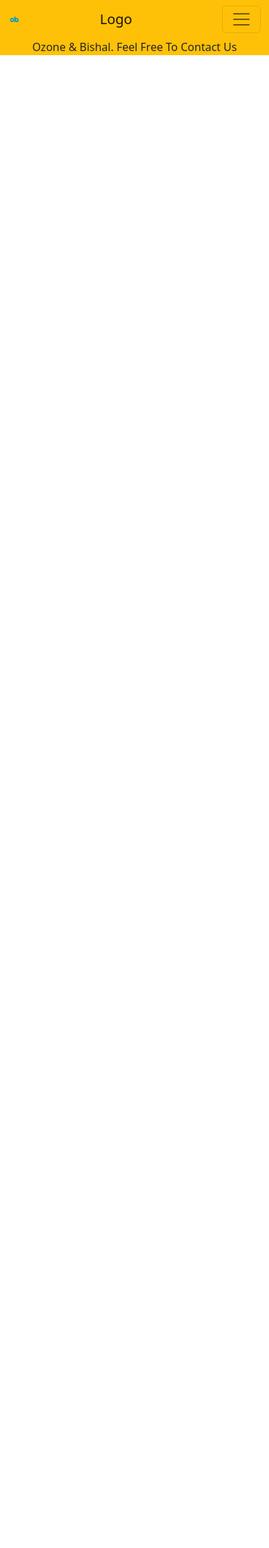
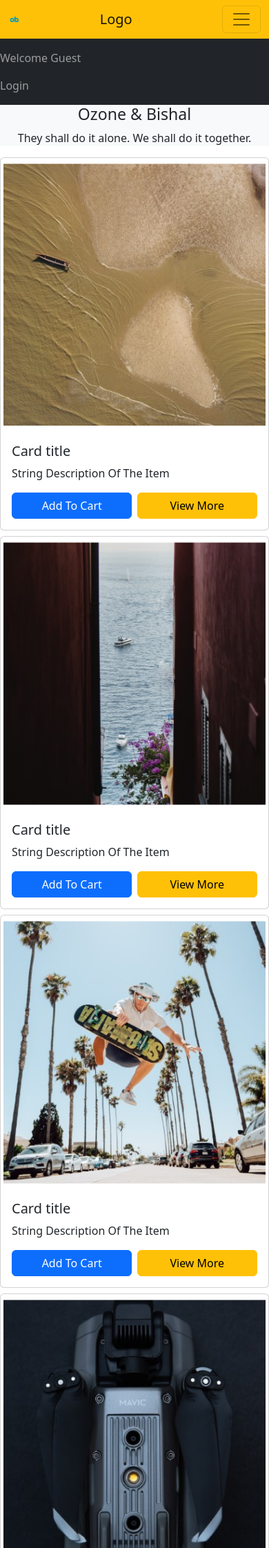
Before and after one commit to centaurusghost/Ecommerce-Website, a PHP site: page / in a window 390 px wide. Shown: the top 2244 px of the page at 69% size. Before the commit the page ends 80 px from the top, so only its background shows below. Run offline with PHP 8.4, Linux system fonts and the light colour scheme; some libraries are stand-ins or nearby versions.

Commit message:
New Design

```diff
--- a/index.php
+++ b/index.php
@@ -8,7 +8,8 @@
 <link href="https://cdn.jsdelivr.net/npm/bootstrap@5.2.0-beta1/dist/css/bootstrap.min.css" rel="stylesheet" integrity="sha384-0evHe/X+R7YkIZDRvuzKMRqM+OrBnVFBL6DOitfPri4tjfHxaWutUpFmBp4vmVor" crossorigin="anonymous">
 
 <!-- font awesome learn -->
-    <link rel="stylesheet" href="https://cdnjs.cloudflare.com/ajax/libs/font-awesome/6.1.1/css/all.min.css" integrity="sha512-KfkfwYDsLkIlwQp6LFnl8zNdLGxu9YAA1QvwINks4PhcElQSvqcyVLLD9aMhXd13uQjoXtEKNosOWaZqXgel0g==" crossorigin="anonymous" referrerpolicy="no-referrer" /></head>
+<link rel="stylesheet" href="https://cdnjs.cloudflare.com/ajax/libs/font-awesome/6.1.1/css/all.min.css" integrity="sha512-KfkfwYDsLkIlwQp6LFnl8zNdLGxu9YAA1QvwINks4PhcElQSvqcyVLLD9aMhXd13uQjoXtEKNosOWaZqXgel0g==" crossorigin="anonymous" referrerpolicy="no-referrer" />
+</head>
 
 <!-- css files -->
 <link rel="stylesheet" href="style.css">
@@ -18,9 +19,10 @@
   <meta http-equiv="X-UA-Compatible" content="IE=edge">
   <meta name="viewport" content="width=device-width, initial-scale=1.0">
   <title>Ecommerce Website learning from a video</title>
+
 <body>
   <!-- navigation bar -->
-   <div class="container-fluid p-0" >
+  <div class="container-fluid p-0">
     <!-- first child -->
     <nav class="navbar navbar-expand-lg bg-warning">
       <div class="container-fluid">
@@ -64,12 +66,130 @@
       </div>
     </nav>
 
+    <!-- second child -->
+    <nav class="navbar navbar-expand-lg  navbar-dark bg-dark">
+      <ul class="navbar-nav me-auto">
+        <li class="nav-item">
+          <a class="nav-link" href="#">Welcome Guest</a>
+        </li>
 
+        <li class="nav-item">
+          <a class="nav-link" href="#">Login</a>
+        </li>
+
+      </ul>
+    </nav>
+
+    <!-- third child -->
+    <div class="bg-light">
+      <h3 class="text-center">Ozone & Bishal</h3>
+      <p class="text-center">
+       They shall do it alone. We shall do it together.
+      </p>
+    </div>
+
+    <!-- fourth child -->
+    <div class="row">
+      <div class="col-md-10">
+        <!-- display products here -->
+        <div class="row">
+          <!-- to display 3 carts we are using 3 divisions -->
+          <div class="col-md-4 mb-2">
+
+            <div class="card">
+              <img class="card-img-top" src="./images/1.jpg" alt="Card image cap">
+              <div class="card-body">
+                <h5 class="card-title">Card title</h5>
+                <p class="card-text">String Description Of The Item</p>
+                <a href="#" class="btn btn-primary">Add To Cart</a>
+                <a href="#" class="btn btn-warning paddingbetweenbotons">View More</a>
+              </div>
+            </div>
+
+          </div>
+          <div class="col-md-4 mb-2">
+            <div class="card">
+              <img class="card-img-top" src="./images/2.jpg" alt="Card image cap">
+              <div class="card-body">
+                <h5 class="card-title">Card title</h5>
+                <p class="card-text">String Description Of The Item</p>
+                <a href="#" class="btn btn-primary">Add To Cart</a>
+                <a href="#" class="btn btn-warning paddingbetweenbotons">View More</a>
+              </div>
+            </div>
+
+          </div>
+          <div class="col-md-4 mb-2">
+            <div class="card">
+              <img class="card-img-top" src="./images/3.jpg" alt="Card image cap">
+              <div class="card-body">
+                <h5 class="card-title">Card title</h5>
+                <p class="card-text">String Description Of The Item</p>
+                <a href="#" class="btn btn-primary">Add To Cart</a>
+                <a href="#" class="btn btn-warning paddingbetweenbotons">View More</a>
+              </div>
+            </div>
+
+          </div>
+
+
+
+          <div class="col-md-4 mb-2">
+
+            <div class="card">
+              <img class="card-img-top" src="./images/4.jpg" alt="Card image cap">
+              <div class="card-body">
+                <h5 class="card-title">Card title</h5>
+                <p class="card-text">String Description Of The Item</p>
+                <a href="#" class="btn btn-primary">Add To Cart</a>
+                <a href="#" class="btn btn-warning paddingbetweenbotons">View More</a>
+              </div>
+            </div>
+
+          </div>
+
+          <div class="col-md-4 mb-2">
+
+            <div class="card">
+              <img class="card-img-top" src="./images/5.jpg" alt="Card image cap">
+              <div class="card-body">
+                <h5 class="card-title">Card title</h5>
+                <p class="card-text">String Description Of The Item</p>
+                <a href="#" class="btn btn-primary">Add To Cart</a>
+                <a href="#" class="btn btn-warning paddingbetweenbotons">View More</a>
+              </div>
+            </div>
+
+          </div>
+
+          <div class="col-md-4 mb-2">
+
+            <div class="card">
+              <img class="card-img-top" src="./images/6.jpg" alt="Card image cap">
+              <div class="card-body">
+                <h5 class="card-title">Card title</h5>
+                <p class="card-text">String Description Of The Item</p>
+                <a href="#" class="btn btn-primary">Add To Cart</a>
+                <a href="#" class="btn btn-warning paddingbetweenbotons">View More</a>
+              </div>
+            </div>
+
+          </div>
+
+        </div>
+
+      </div>
+
+      <div class="col-md-2 bg-warning">
+        <!-- display side navigation bar -->
+        <h1>Hi</h1>
+      </div>
+    </div>
 
 
 
     <!-- last child -->
-<div class="bg-warning p-6 text-center">
+    <div class="bg-warning p-3 text-center">
     <p>Ozone & Bishal. Feel Free To Contact Us</p>
 </div>
   </div>
@@ -80,4 +200,5 @@
   <script src="https://cdn.jsdelivr.net/npm/bootstrap@5.2.0-beta1/dist/js/bootstrap.bundle.min.js" integrity="sha384-pprn3073KE6tl6bjs2QrFaJGz5/SUsLqktiwsUTF55Jfv3qYSDhgCecCxMW52nD2" crossorigin="anonymous"></script>
 
 </body>
+
 </html>
--- a/style.css
+++ b/style.css
@@ -2,3 +2,27 @@
     width:5%;
     height:5%;
 }
+/* .card{
+    width: 50%;
+    height: 50%;
+
+} */
+.card-img-top{
+    padding:1vh 1vw 1vh 1vw ;
+    width: 100%;
+    height: 50%;
+    object-fit: contain;
+}
+.paddingbetweenbotons{
+  float:right;
+}
+.btn-primary{
+    width:49%;
+    height:100%;
+    object-fit: contain;
+}
+.btn-warning{
+    width:49%;
+    height:100%;
+    object-fit: contain;
+}
```
Also changed, not shown: images/1.jpg (added), images/10.jpg (added), images/2.jpg (added), images/3.jpg (added), images/4.jpg (added), images/5.jpg (added), images/6.jpg (added), images/7.jpg (added), images/8.jpg (added), images/9.jpg (added). Lines whose indentation alone changed are shown as unchanged.
